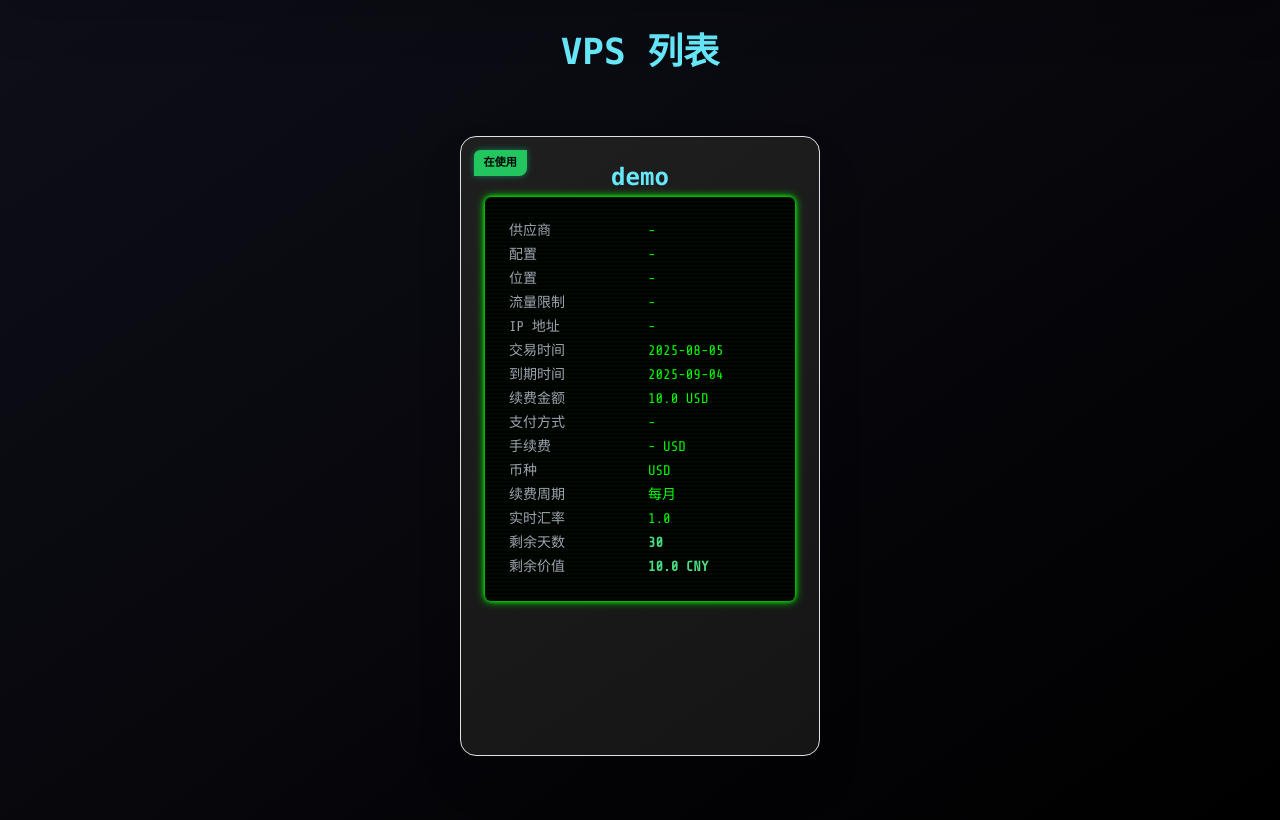
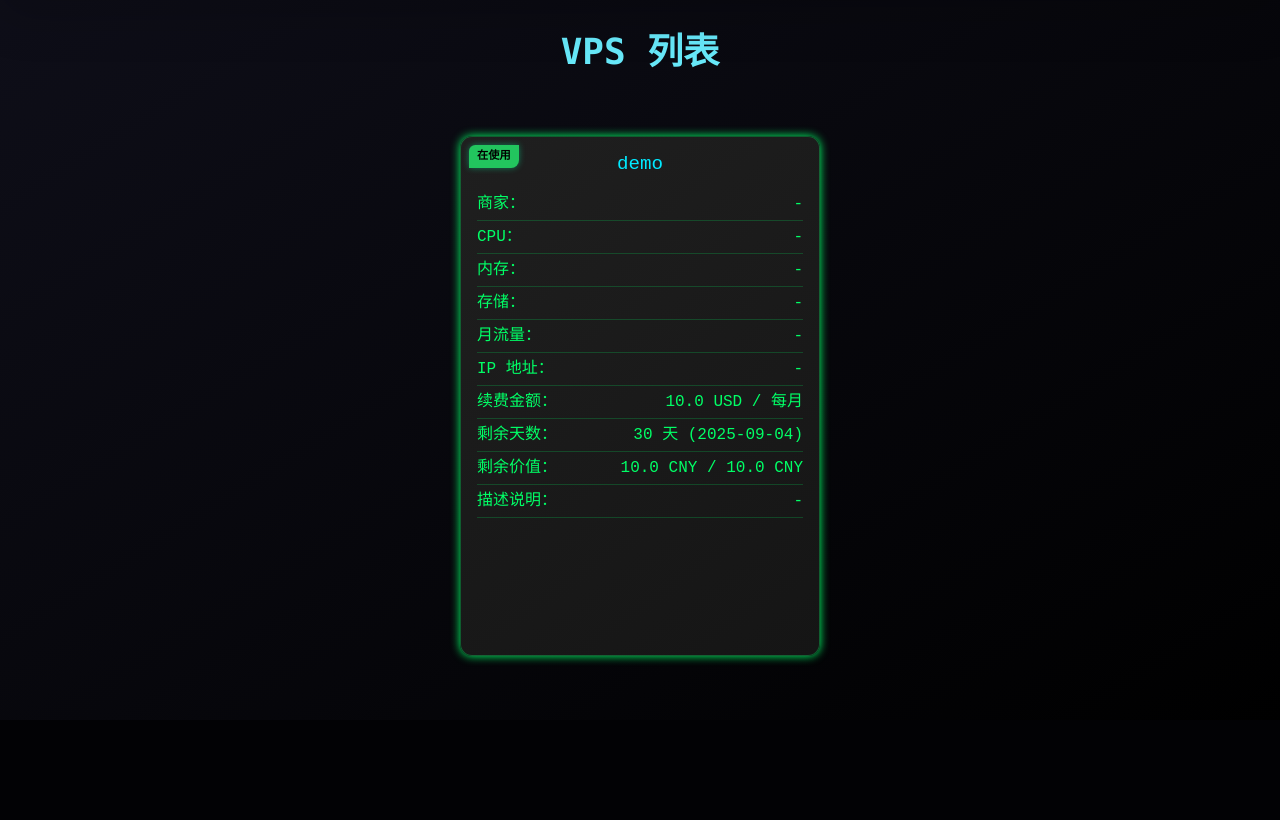
Before and after one commit to podcctv/vps-value-calculator, a Flask app: page /vps in a window 1280 px wide. Shown: the part 85-905 px from the top of the page. After the commit the page ends 749 px from the top, so only its background shows below. Run offline with Flask 3, Linux system fonts and the light colour scheme; data comes from the database, SQL or seed files in the repository; some libraries are stand-ins or nearby versions.

Commit message:
Improve VPS card layout and interactions

```diff
--- a/app.py
+++ b/app.py
@@ -16,7 +16,7 @@ from datetime import date, timedelta
 
 from app.db import engine, Base
 from app.models import VPS, User
-from app.utils import calculate_remaining, generate_svg
+from app.utils import calculate_remaining, generate_svg, parse_instance_config
 
 app = Flask(__name__)
 app.secret_key = "change-me"
@@ -273,7 +273,11 @@ def index():
 def vps_list():
     with Session(engine) as db:
         vps_list = db.query(VPS).all()
-        vps_data = [(vps, calculate_remaining(vps)) for vps in vps_list]
+        vps_data = []
+        for vps in vps_list:
+            data = calculate_remaining(vps)
+            specs = parse_instance_config(vps.instance_config)
+            vps_data.append((vps, data, specs))
     return render_template("vps.html", vps_data=vps_data)
 
 
--- a/app/utils.py
+++ b/app/utils.py
@@ -1,6 +1,7 @@
 from datetime import date
 from jinja2 import Environment, FileSystemLoader
 from pathlib import Path
+import re
 
 TEMPLATE_DIR = Path(__file__).resolve().parent.parent / "templates"
 STATIC_DIR = Path(__file__).resolve().parent.parent / "static" / "images"
@@ -20,11 +21,35 @@ def calculate_remaining(vps):
     remaining_days = max((vps.expiry_date - today).days, 0)
     total_days = max((vps.expiry_date - start_date).days, 1)
     remaining_value = vps.renewal_price * vps.exchange_rate * remaining_days / total_days
+    total_value = vps.renewal_price * vps.exchange_rate
     return {
         "remaining_days": remaining_days,
         "remaining_value": round(remaining_value, 2),
+        "total_value": round(total_value, 2),
         "cycle_end": vps.expiry_date,
     }
+
+
+def parse_instance_config(config: str):
+    """Parse instance configuration like '2C2G120G' into cpu/memory/storage."""
+    cpu = memory = storage = "-"
+    if not config:
+        return {"cpu": cpu, "memory": memory, "storage": storage}
+
+    # Normalize and find all numbers followed by letters
+    matches = re.findall(r"(\d+)\s*([A-Za-z]+)", config)
+    for value, unit in matches:
+        unit = unit.lower()
+        if unit.startswith("c") and cpu == "-":
+            cpu = f"{value}C"
+        elif unit.startswith("g") and memory == "-":
+            memory = f"{value}G"
+        elif unit.startswith("g") and memory != "-" and storage == "-":
+            storage = f"{value}G"
+        elif unit.startswith("t") and storage == "-":
+            storage = f"{value}T"
+
+    return {"cpu": cpu, "memory": memory, "storage": storage}
 
 
 def generate_svg(vps, data):
--- a/static/css/cards.css
+++ b/static/css/cards.css
@@ -13,31 +13,30 @@
   position: relative;
   display: flex;
   flex-direction: column;
-  justify-content: space-between;
   width: 360px;
-  height: 620px;
-  overflow-y: auto;
-  padding: 1.5rem;
+  height: 520px;
+  padding: 1rem;
   background: linear-gradient(145deg, #1f1f1f, #151515);
-  border-radius: 16px;
-  box-shadow: 0 4px 12px rgba(0, 255, 170, 0.08), 0 0 0 1px rgba(0, 255, 170, 0.15);
-  border: 1px solid rgba(0, 255, 170, 0.2);
-  transition: transform 0.2s ease-in-out, box-shadow 0.2s ease-in-out;
-  color: inherit;
-  text-decoration: none;
+  border-radius: 12px;
+  box-shadow: 0 0 10px #00ff66;
+  border: 1px solid rgba(0, 255, 102, 0.3);
+  transition: transform 0.2s ease, box-shadow 0.2s ease;
+  font-family: 'Courier New', monospace;
+  color: #00ff66;
+  cursor: pointer;
 }
 
 .vps-card:hover {
-  transform: translateY(-6px);
-  box-shadow: 0 8px 20px rgba(0, 255, 170, 0.2), 0 0 0 1px rgba(0, 255, 170, 0.3);
+  transform: translateY(-5px);
+  box-shadow: 0 0 16px #00ff66;
 }
 
-/* 顶部状态角标 */
+/* 状态角标 */
 .status-badge {
   position: absolute;
-  top: 0.8rem;
-  left: 0.8rem;
-  padding: 0.3rem 0.6rem;
+  top: 0.5rem;
+  left: 0.5rem;
+  padding: 0.2rem 0.5rem;
   font-size: 0.7rem;
   font-weight: bold;
   background-color: #00ffae;
@@ -48,44 +47,24 @@
   z-index: 10;
 }
 
-/* 状态颜色分类 */
-.status-badge.active {
-  background-color: #00ffae;
-}
-.status-badge.transferred {
-  background-color: #ffa500;
-}
-.status-badge.disabled {
-  background-color: #ff4d4d;
+/* 标题 */
+.vps-title {
+  font-size: 1.2rem;
+  text-align: center;
+  color: #00eaff;
 }
 
-/* 卡片标题 */
-.vps-card h3 {
-  color: #00eaff;
-  text-align: center;
-  font-size: 1.4rem;
-  margin-bottom: 0.8rem;
-  letter-spacing: 1px;
+.vps-content {
+  margin-top: 1rem;
+  display: flex;
+  flex-direction: column;
+  flex: 1;
 }
 
-/* 子标题/备注 */
-.vps-card .subtitle {
-  text-align: center;
-  color: #999;
-  font-size: 0.9rem;
-  margin-bottom: 1.2rem;
+.vps-row {
+  display: flex;
+  justify-content: space-between;
+  margin-bottom: 0.25rem;
+  border-bottom: 1px solid rgba(0, 255, 102, 0.2);
+  padding-bottom: 0.25rem;
 }
-
-/* 内容主体：类似 CRT 风格文本框 */
-.vps-card .card-body {
-  background: radial-gradient(circle at top left, #000000 20%, #0f0f0f 100%);
-  border-radius: 10px;
-  padding: 1rem;
-  color: #00ff55;
-  font-family: 'Courier New', Courier, monospace;
-  font-size: 0.95rem;
-  line-height: 1.5;
-  box-shadow: inset 0 0 10px #00ff55;
-  border: 1px solid rgba(0, 255, 170, 0.1);
-  min-height: 160px;
-}
--- a/templates/view_svg.html
+++ b/templates/view_svg.html
@@ -34,14 +34,13 @@
         </div>
         <div class="flex gap-4 mt-4">
             <a href="{{ url_for('vps_list') }}" class="border border-cyan-400 hover:bg-cyan-600 text-cyan-200 hover:text-white px-4 py-2 rounded transition">返回列表</a>
-            <button id="copyLinkBtn" class="border border-cyan-400 hover:bg-cyan-600 text-cyan-200 hover:text-white px-4 py-2 rounded transition" data-link="{{ svg_abs_url }}">复制链接</button>
+            <button id="copyLinkBtn" class="border border-cyan-400 hover:bg-cyan-600 text-cyan-200 hover:text-white px-4 py-2 rounded transition">复制链接</button>
             <a href="{{ url_for('edit_vps', vps_id=vps_id) }}" class="border border-cyan-400 hover:bg-cyan-600 text-cyan-200 hover:text-white px-4 py-2 rounded transition">编辑此项</a>
         </div>
     </div>
     <script>
         document.getElementById('copyLinkBtn').addEventListener('click', function () {
-            const link = this.dataset.link;
-            navigator.clipboard.writeText(link).then(() => {
+            navigator.clipboard.writeText(window.location.href).then(() => {
                 alert('链接已复制');
             }).catch(() => {
                 alert('复制失败，请手动复制。');
--- a/templates/vps.html
+++ b/templates/vps.html
@@ -34,8 +34,8 @@
     <h1 class="text-center text-4xl font-bold text-cyan-300 mb-8">VPS 列表</h1>
     {% if vps_data %}
     <div class="card-container">
-        {% for vps, data in vps_data %}
-        <a href="{{ url_for('view_vps', name=vps.name) }}" class="vps-card relative shadow-2xl bg-[#1a1a1a] border border-cyan-400 transition transform hover:scale-105 hover:shadow-cyan-400/40 duration-300 block">
+        {% for vps, data, specs in vps_data %}
+        <div class="vps-card relative" data-href="{{ url_for('view_vps', name=vps.name) }}">
             {% if vps.status %}
             {% if vps.status == 'active' %}
             <span class="status-badge bg-green-500">在使用</span>
@@ -45,28 +45,21 @@
             <span class="status-badge bg-gray-500">已停用</span>
             {% endif %}
             {% endif %}
-            <h2 class="text-2xl font-bold text-cyan-300 text-center mb-1">{{ vps.name }}</h2>
-            <div class="crt p-4 rounded overflow-x-auto mb-4">
-                <div class="grid grid-cols-2 gap-x-4 gap-y-1 text-sm">
-                    <span class="text-gray-400">供应商</span><span>{{ vps.vendor_name or '-' }}</span>
-                    <span class="text-gray-400">配置</span><span>{{ vps.instance_config or '-' }}</span>
-                    <span class="text-gray-400">位置</span><span>{{ vps.location or '-' }}</span>
-                    <span class="text-gray-400">流量限制</span><span>{{ vps.traffic_limit or '-' }}</span>
-                    {% set ip_display = '-' %}{% if vps.ip_address %}{% set parts = vps.ip_address.split('.') %}{% set ip_display = parts[:-1]|join('.') ~ '.**' %}{% endif %}
-                    <span class="text-gray-400">IP 地址</span><span>{{ ip_display }}</span>
-                    <span class="text-gray-400">交易时间</span><span>{{ vps.transaction_date or '-' }}</span>
-                    <span class="text-gray-400">到期时间</span><span>{{ vps.expiry_date or '-' }}</span>
-                    <span class="text-gray-400">续费金额</span><span>{{ vps.renewal_price or '-' }} {{ vps.currency }}</span>
-                    <span class="text-gray-400">支付方式</span><span>{{ vps.payment_method or '-' }}</span>
-                    <span class="text-gray-400">手续费</span><span>{{ vps.transaction_fee or '-' }} {{ vps.currency }}</span>
-                    <span class="text-gray-400">币种</span><span>{{ vps.currency or '-' }}</span>
-                    <span class="text-gray-400">续费周期</span><span>{% if vps.renewal_days == 30 %}每月{% elif vps.renewal_days == 90 %}每季度{% elif vps.renewal_days == 365 %}每年{% elif vps.renewal_days == 1095 %}三年{% elif vps.renewal_days %}{{ vps.renewal_days }}天{% else %}-{% endif %}</span>
-                    <span class="text-gray-400">实时汇率</span><span>{{ vps.exchange_rate }}</span>
-                    <span class="text-gray-400">剩余天数</span><span class="text-green-400 font-bold">{{ data.remaining_days }}</span>
-                    <span class="text-gray-400">剩余价值</span><span class="text-green-400 font-bold">{{ data.remaining_value }} CNY</span>
-                </div>
+            <h3 class="vps-title">{{ vps.name }}</h3>
+            <div class="vps-content">
+                <div class="vps-row"><span>商家：</span><span>{{ vps.vendor_name or '-' }}</span></div>
+                <div class="vps-row"><span>CPU：</span><span>{{ specs.cpu }}</span></div>
+                <div class="vps-row"><span>内存：</span><span>{{ specs.memory }}</span></div>
+                <div class="vps-row"><span>存储：</span><span>{{ specs.storage }}</span></div>
+                <div class="vps-row"><span>月流量：</span><span>{{ vps.traffic_limit or '-' }}</span></div>
+                {% set ip_display = '-' %}{% if vps.ip_address %}{% set parts = vps.ip_address.split('.') %}{% set ip_display = parts[:-1]|join('.') ~ '.**' %}{% endif %}
+                <div class="vps-row"><span>IP 地址：</span><span>{{ ip_display }}</span></div>
+                <div class="vps-row"><span>续费金额：</span><span>{{ vps.renewal_price or '-' }} {{ vps.currency }} / {% if vps.renewal_days == 30 %}每月{% elif vps.renewal_days == 90 %}每季度{% elif vps.renewal_days == 365 %}每年{% elif vps.renewal_days == 1095 %}三年{% elif vps.renewal_days %}{{ vps.renewal_days }}天{% else %}-{% endif %}</span></div>
+                <div class="vps-row"><span>剩余天数：</span><span>{{ data.remaining_days }} 天 ({{ vps.expiry_date or '-' }})</span></div>
+                <div class="vps-row"><span>剩余价值：</span><span>{{ data.remaining_value }} CNY / {{ data.total_value }} CNY</span></div>
+                <div class="vps-row"><span>描述说明：</span><span>{{ vps.description or '-' }}</span></div>
             </div>
-        </a>
+        </div>
         {% endfor %}
     </div>
     {% else %}
@@ -74,5 +67,13 @@
     {% endif %}
 </div>
 
+<script>
+    document.querySelectorAll('.vps-card').forEach(card => {
+        card.addEventListener('click', () => {
+            window.location.href = card.dataset.href;
+        });
+    });
+</script>
+
 </body>
 </html>
```
